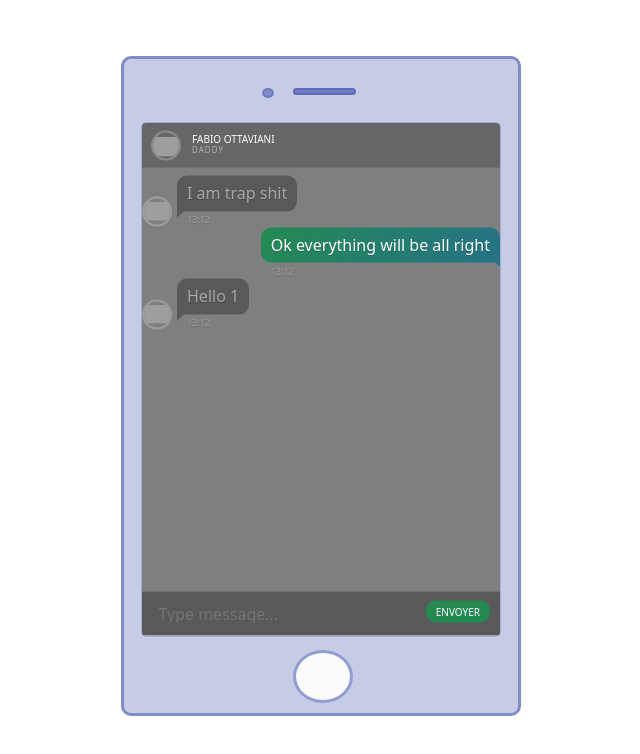
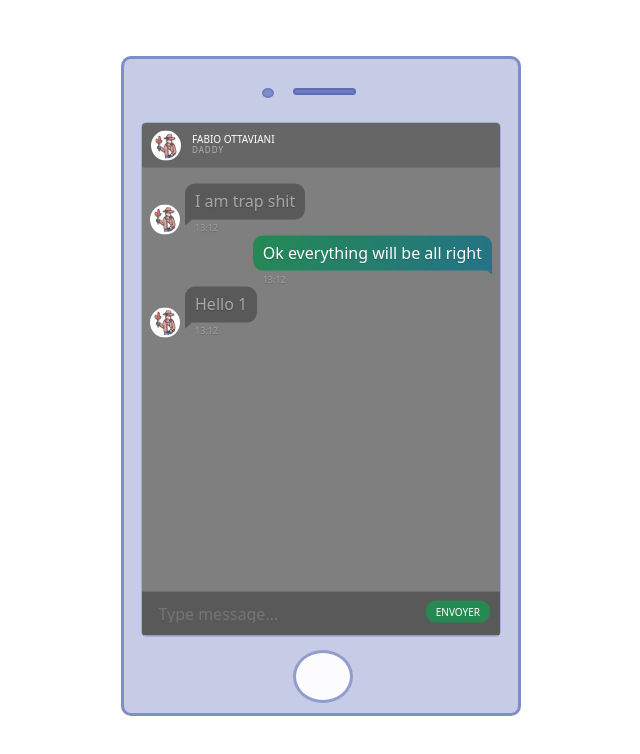
Before and after one commit to Lyokolux/serious-game-dihm, a Svelte app: page / in a window 1280 px wide. Shown: the top 754 px of the page, without its empty margins (319-959 px from the left). Built offline with nearby package versions, Linux system fonts and the light colour scheme; grey boxes are pictures that could not be loaded.

Commit message:
✨ improve

```diff
--- a/src/components/Chat.svelte
+++ b/src/components/Chat.svelte
@@ -34,7 +34,7 @@
     </figure>
   </div>
   <div class="messages">
-    <div class="messages-content">
+    <div class="messages-content p-2">
       <div
         id="mCSB_1"
         class="mCustomScrollBox mCS-light mCSB_vertical mCSB_inside"
@@ -151,6 +151,7 @@
       margin: 0;
       padding: 0;
       border: 2px solid rgba(255, 255, 255, 0.24);
+      background: white;
 
       img {
         width: 100%;
--- a/src/components/Message.svelte
+++ b/src/components/Message.svelte
@@ -96,6 +96,7 @@
       margin: 0;
       padding: 0;
       border: 2px solid rgba(255, 255, 255, 0.24);
+      background: white;
 
       img {
         width: 100%;
--- a/src/const.ts
+++ b/src/const.ts
@@ -2,5 +2,5 @@
 export const SPOKESPERSON = {
     name: 'Fabio Ottaviani',
     subame: 'Daddy',
-    avatarSrc: 'https://s3-us-west-2.amazonaws.com/s.cdpn.io/156381/profile/profile-80.jpg'
+    avatarSrc: '/adventure.png'
 }
--- a/src/stores.ts
+++ b/src/stores.ts
@@ -10,6 +10,11 @@ interface User {
   name: string
   age: number
   diseases: string[]
+}
+
+interface Narrator {
+  name: string
+  type: 'tonton' | 'petit-fils'
 }
 
 const createScreenStore = () => {
@@ -32,5 +37,16 @@ const createUserStore = () => {
   }
 }
 
+const createNarratorStore = () => {
+  const { subscribe, update, set } = writable<User>({} as Narrator)
+
+  return {
+    subscribe,
+    update,
+    set
+  }
+}
+
 export const screen = createScreenStore()
 export const user = createUserStore()
+export const narrator = createNarratorStore()
```
Also changed, not shown: public/adventure.png (added).
